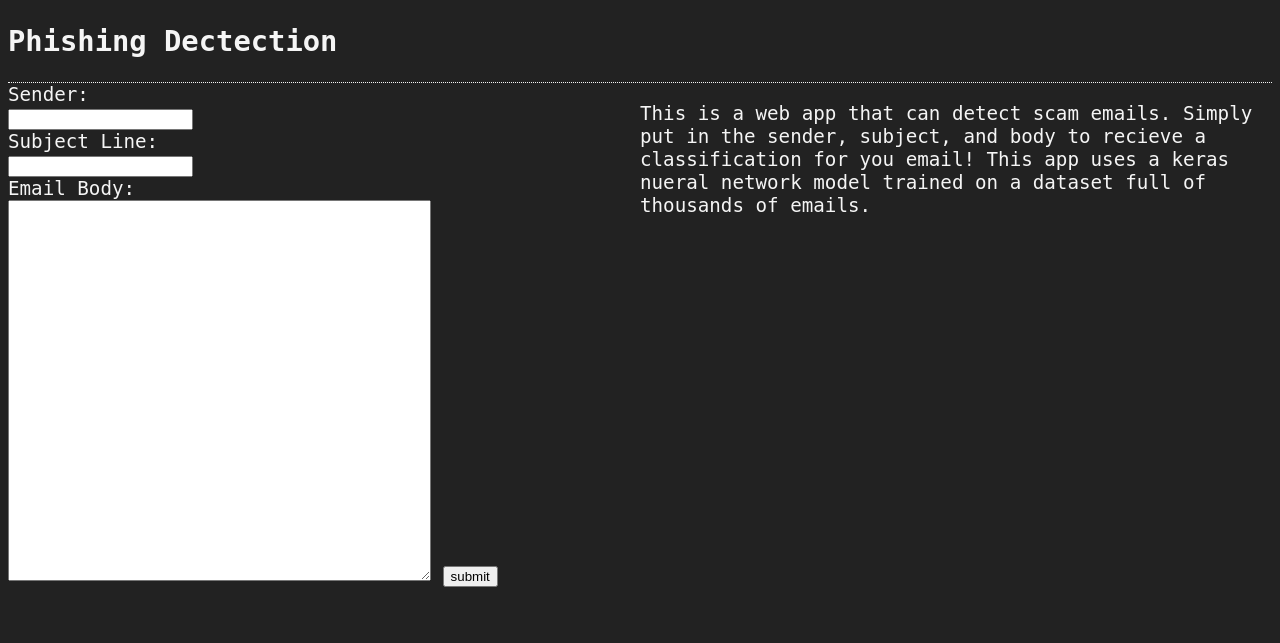
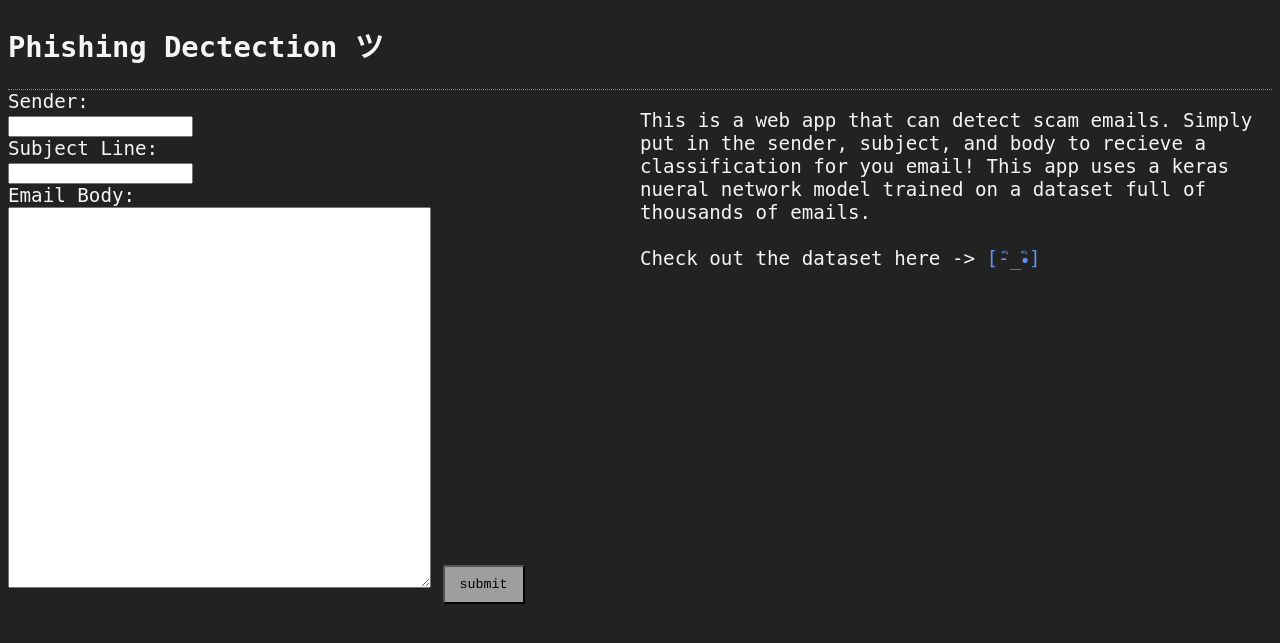
Before and after one commit to tenochca/phishing_detection_app, a Flask app: page / in a window 1280 px wide. Shown: the top 643 px of the page. Run offline with Flask 3, Linux system fonts and the light colour scheme; parts of the project's set-up code (start-up, migrations or seed data) failed here and were passed over.

Commit message:
more style changes

```diff
--- a/static/css/main.css
+++ b/static/css/main.css
@@ -10,9 +10,26 @@ body {
 .grid-container {
     display: grid;
     grid-template-columns: 50% 50%;
-    margin-top: 20;
 }
 
 .header {
-    border-bottom: 1px dotted whitesmoke;
+    border-bottom: 1px dotted rgb(142, 142, 142);
 }
+
+a {
+    text-decoration: none;
+    color:cornflowerblue
+}
+
+input[type='submit'] {
+    font-family: 'Share Tech Mono', Courier, monospace;
+    background-color: rgb(158, 158, 158);
+    margin:8px 0px;
+    padding: 10px 15px;
+    border-radius: 2px;
+    cursor: pointer;
+}
+
+input[type='submit']:hover {
+    background-color: cornflowerblue;
+}
--- a/templates/index.html
+++ b/templates/index.html
@@ -2,7 +2,7 @@
 
 {% block head %}
 <div class="header">
-<h2>Phishing Dectection</h2>
+<h2>Phishing Dectection ツ</h2>
 </div>
 {% endblock %}
 
@@ -26,6 +26,9 @@
         This is a web app that can detect scam emails.
         Simply put in the sender, subject, and body to recieve a classification for you email!
         This app uses a keras nueral network model trained on a dataset full of thousands of emails.
+        <br>
+        <br>
+        Check out the dataset here -> <a href="https://www.kaggle.com/datasets/naserabdullahalam/phishing-email-dataset">[-ิ_•ิ]</a>
     </p>
 </div>
 </div>
```
